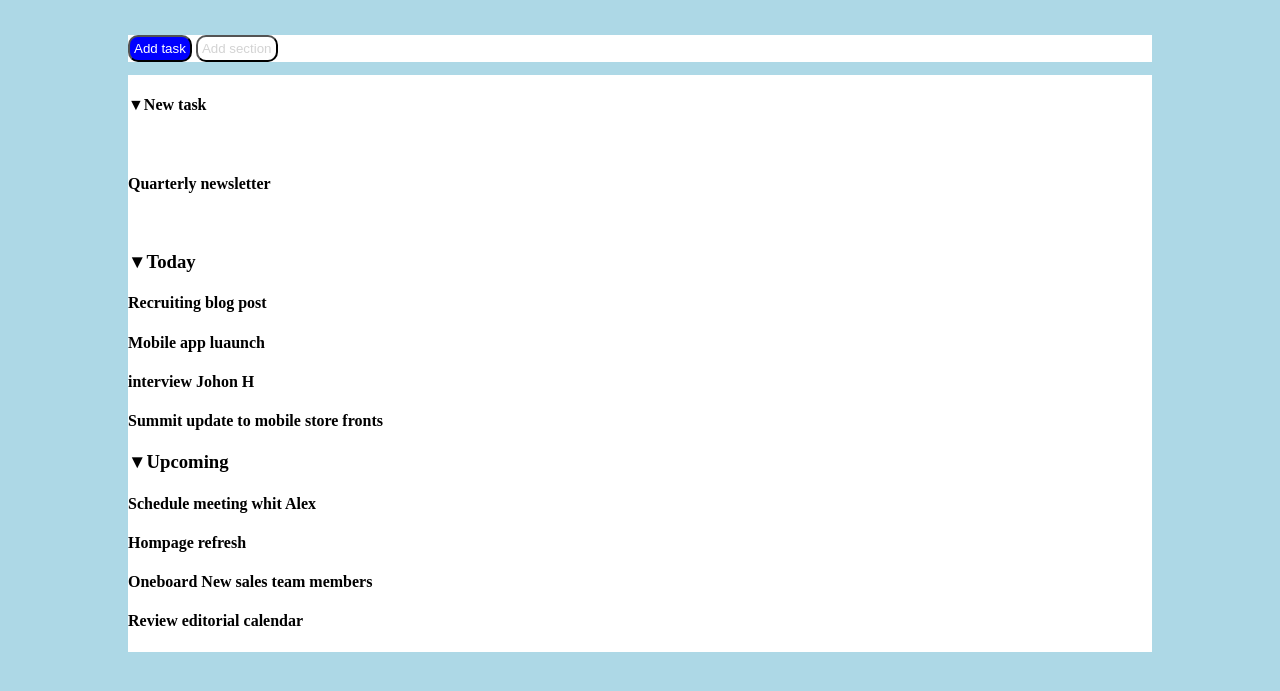
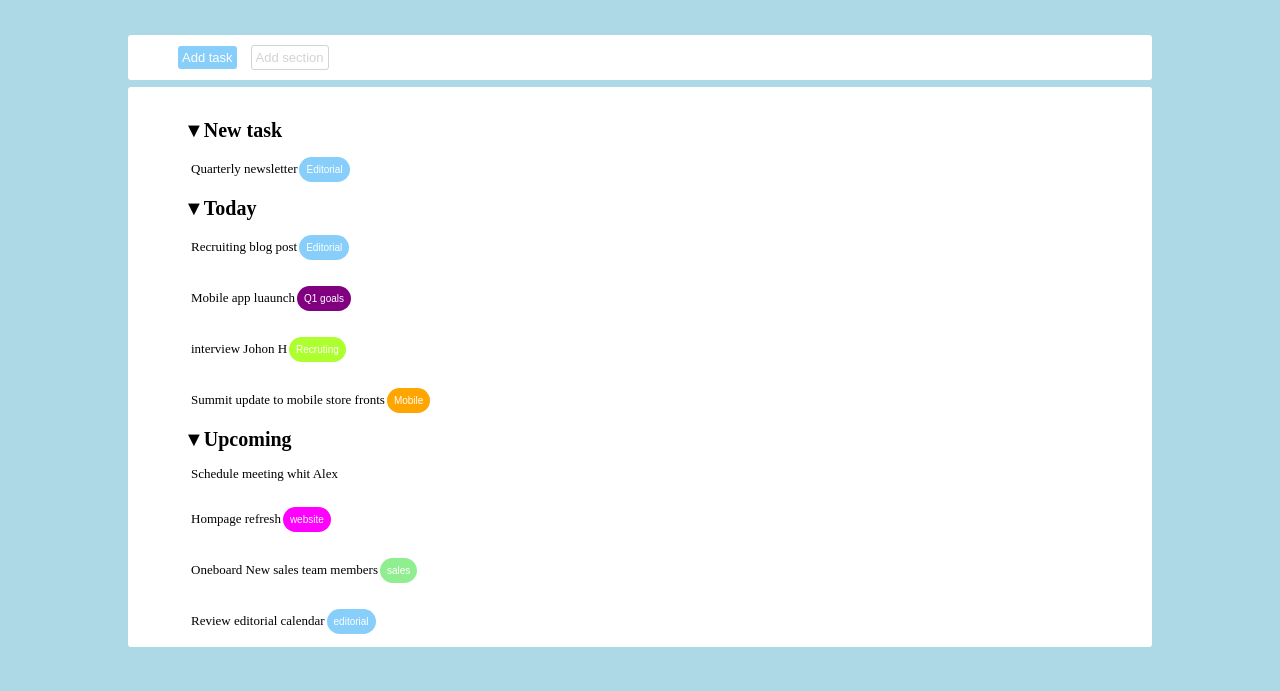
Before and after one commit to Aurel1701/html-css-toboolist, a plain HTML site: page index.html in a window 1280 px wide. Shown: the part 107-798 px from the top of the page. Drawn offline with Linux system fonts and the light colour scheme.

Commit message:
edit final

```diff
--- a/index.html
+++ b/index.html
@@ -20,23 +20,19 @@
 
        </div>
        <div class="title-button2">
-           <h4>&#x25BCNew task</h4><br>
-           <h4>Quarterly newsletter</h4><br>
-           <h3>&#x25BCToday</h3>
-           <h4>Recruiting blog post</h4>
-           <h4>Mobile app luaunch</h4>
-           <h4>interview Johon H</h4>
-           <h4>Summit update to mobile store fronts</h4>
-           <h3>&#x25BCUpcoming</h3>
-           <h4>Schedule meeting whit Alex</h4>
-           <h4>Hompage refresh</h4>
-           <h4>Oneboard New sales team members</h4>
-           <h4>Review editorial calendar</h4>
-
-
-
+           <div class="titolo margin">&#x25BCNew task</div>
+           <div class="sottotitolo">Quarterly newsletter<button class="button2 editorial">Editorial</button></div>
+           <div class="titolo">&#x25BCToday</div>
+           <div class="sottotitolo">Recruiting blog post<button class="button2 editorial">Editorial</button></div>
+           <div class="sottotitolo">Mobile app luaunch<button class="button2 goals">Q1 goals</button></div>
+           <div class="sottotitolo">interview Johon H<button class="button2 recruting">Recruting</button></div>
+           <div class="sottotitolo">Summit update to mobile store fronts<button class="button2 mobile">Mobile</button></div>
+           <div class="titolo">&#x25BCUpcoming</div>
+           <div class="sottotitolo">Schedule meeting whit Alex</div>
+           <div class="sottotitolo">Hompage refresh<button class="button2 website">website</button></div>
+           <div class="sottotitolo">Oneboard New sales team members<button class="button2 sales">sales</button></div>
+           <div class="sottotitolo">Review editorial calendar<button class="button2 editorial">editorial</button></div>
        </div>
-
     </main>
 
 </body>
--- a/style.css
+++ b/style.css
@@ -17,6 +17,7 @@ header{min-height: 70px;
 .title-button{background-color: white;
     margin-top: 3%;
     width: 80%;
+    border-radius: 3px;
 }
 main{display:flex;
     justify-content: center;
@@ -24,31 +25,98 @@ main{display:flex;
     flex-flow: column;
 
 }
-.button{padding: 10px;
-    border-radius: 10px;
+.button{padding: 23px ;
+    border-radius: 3px;
+    text-decoration: none;
+    border: none;
+    margin-top: 10px;
+    margin-bottom: 10px;
+    margin-left: 50px;
+    font-size: 13px;
+    padding: 4px;
+}
+.blu{ background-color:lightskyblue;
+    color: white;
+    padding: 4px;
 
 
-
-}
-.blu{background-color:blue;
-    color: white;
-    padding: 4px;;
 
 
 }
 .white{background-color: white;
     color:lightgrey;
-    padding: 4px;;
+    padding: 4px;
+    margin-left: 10px;
+    border:1px solid lightgrey;
 
 
 }
 .title-button2{
-    margin: 1%;
+    margin: 0.5%;
     justify-content: left;
     align-items:flex-start;
     width: 80%;
     background-color: white;
+    line-height: 15px;
+    display: flex;
+    flex-flow: column;
+    border-radius: 3px;
+}
+
+
+.titolo{ font-size: 20px;
+
+    margin-left: 50px;
+    font-weight: 700;
+    padding: 6px;
+
+
 
 
 
 }
+.sottotitolo{ font-size: 13px;
+
+    margin-left: 50px;
+    padding: 13px;
+
+
+
+
+}
+.button2{
+    text-decoration: none;
+    border: none;
+    border-radius: 15px;
+    font-size:10px;
+    padding:7px;
+    margin-left:2px;
+}
+.editorial{
+    background-color:lightskyblue;
+    color:white;
+
+}
+.margin{
+    margin-top:30px;
+}
+.goals{
+background-color: purple;
+color:white;
+}
+.recruting{
+background-color: greenyellow;
+color:white;
+}
+.mobile{
+background-color: orange;
+color:white;
+}
+.website{
+background-color: fuchsia;
+color:white;
+}
+.sales{
+background-color: lightgreen;
+color:white;
+}
```
